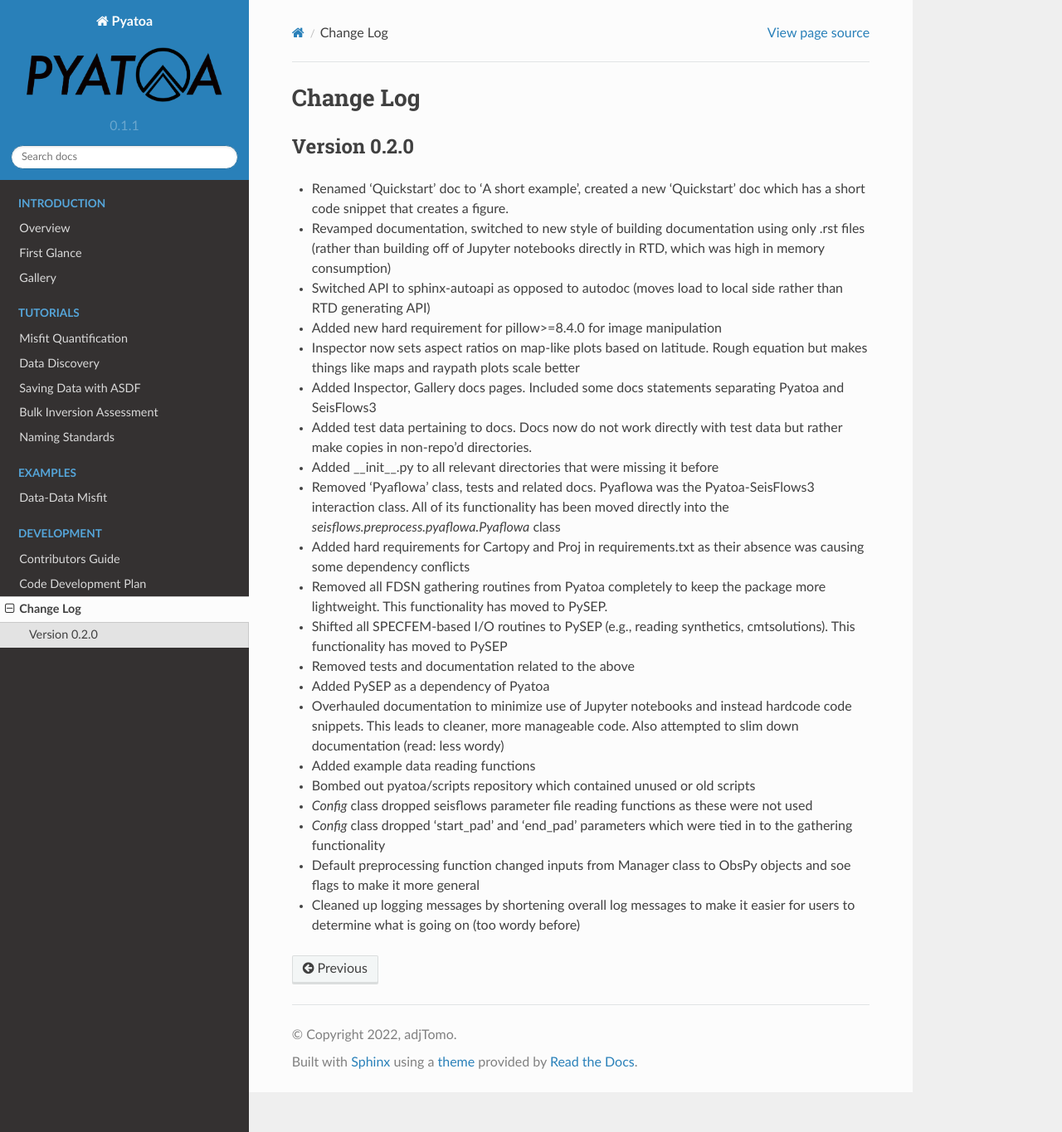
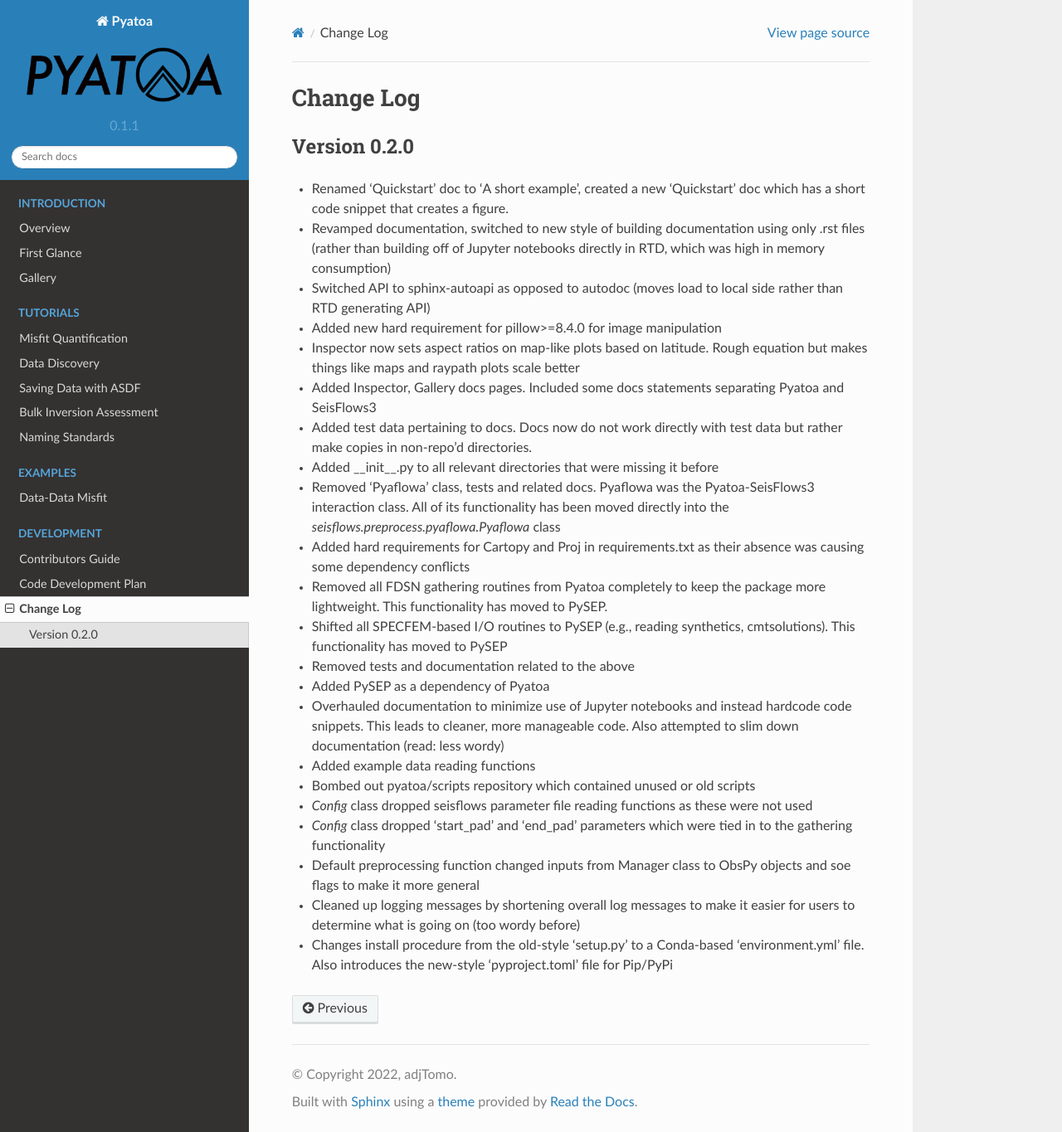
Before and after one commit to adjtomo/pyatoa, a Sphinx documentation site: the page built from docs/changelog.rst, in a window 1280 px wide and 1365 px high. Shown: the whole window at 83% size. Built offline with Sphinx 7.4.7 and the Read the Docs theme 2.0.0, drawn with Linux system fonts in a browser that asks for light colours; pages that are not in the unit, such as notebooks, are missing from menus.

Commit message:
update changelog

```diff
--- a/docs/changelog.rst
+++ b/docs/changelog.rst
@@ -55,3 +55,7 @@ Version 0.2.0
 
 - Cleaned up logging messages by shortening overall log messages to make it
   easier for users to determine what is going on (too wordy before)
+
+- Changes install procedure from the old-style 'setup.py' to a Conda-based
+  'environment.yml' file. Also introduces the new-style 'pyproject.toml' file
+  for Pip/PyPi
```
